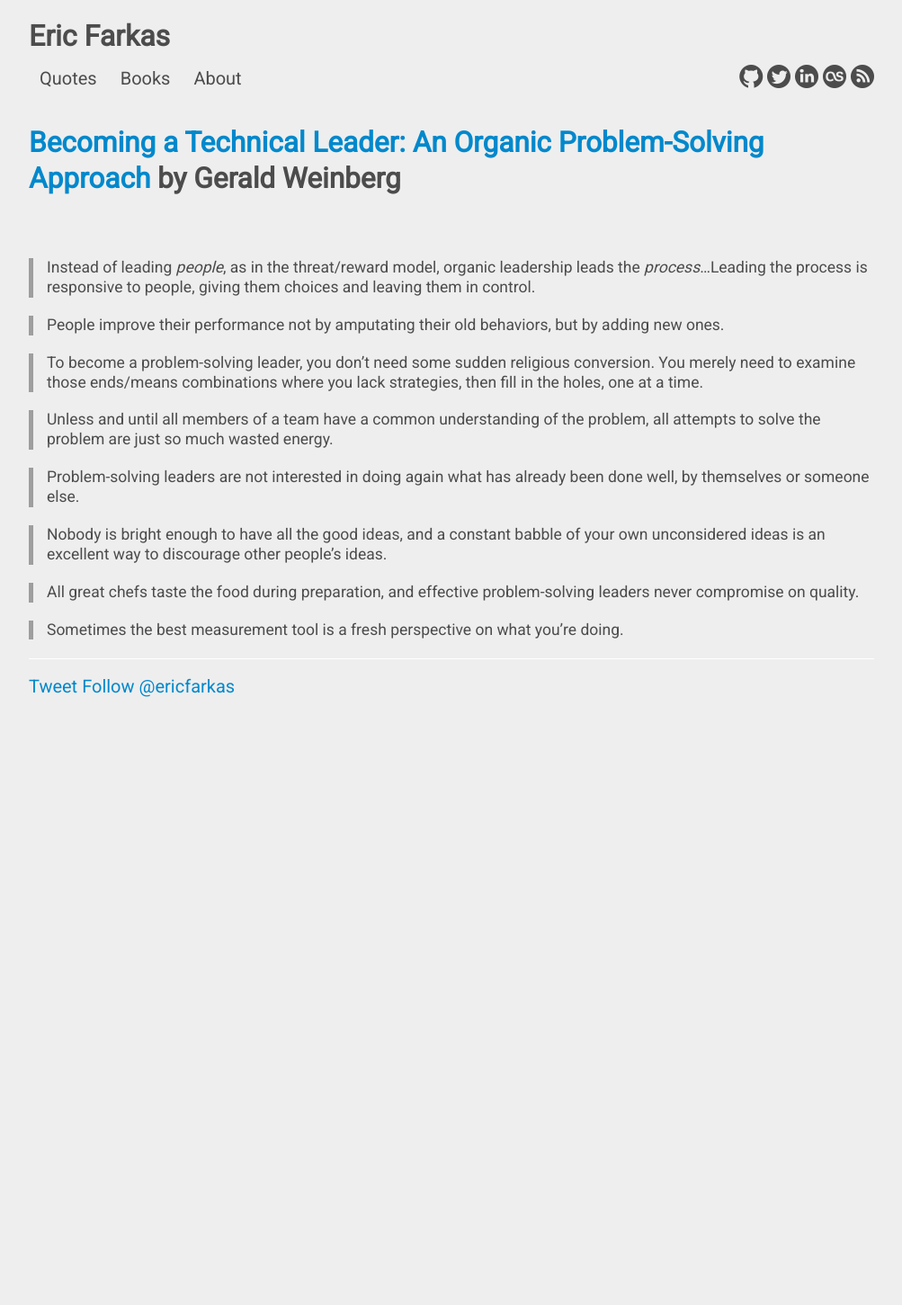
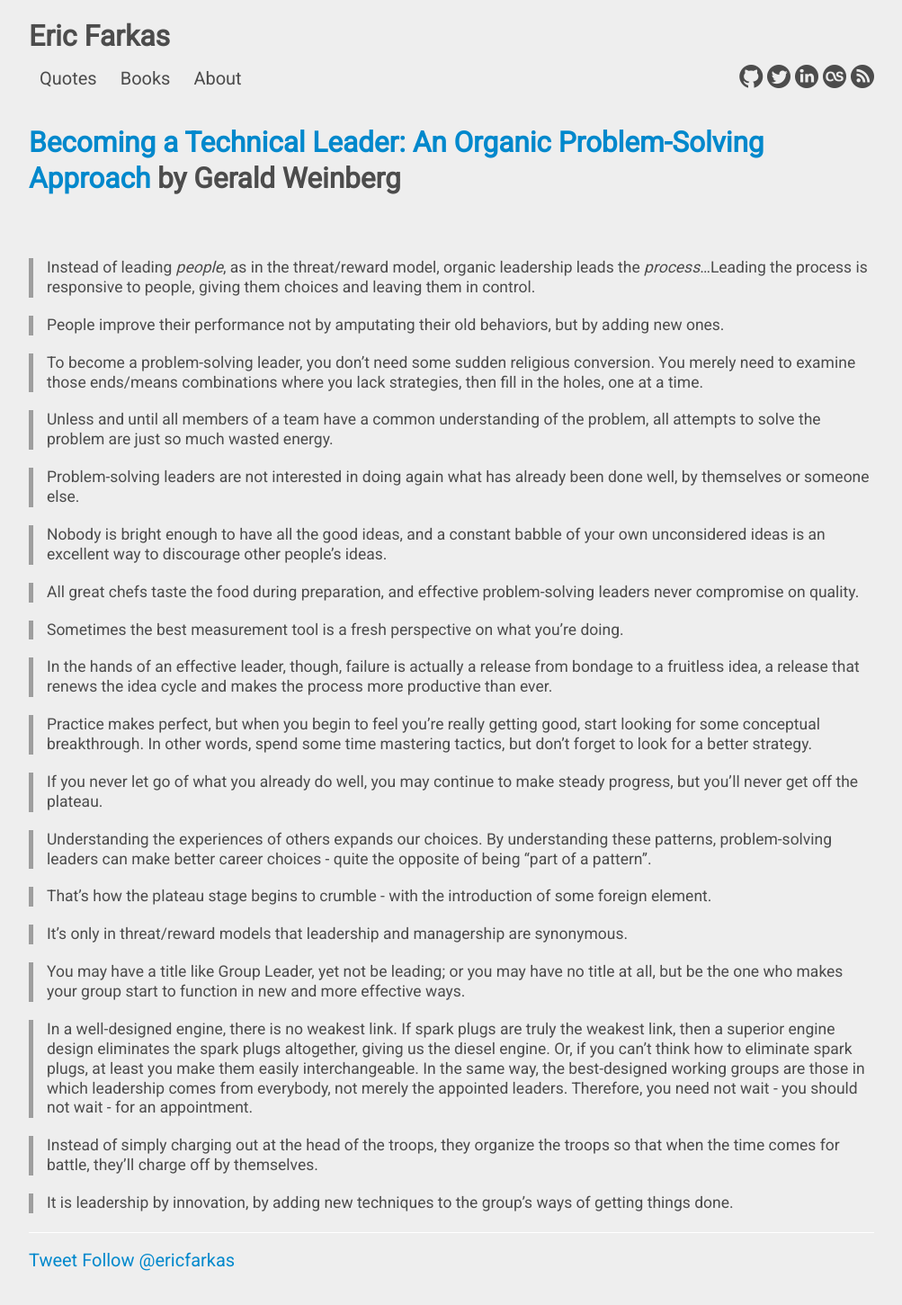
Before and after one commit to speric/speric.github.com, a Jekyll site: the page built from books/becoming-a-technical-leader.md, in a window 1280 px wide. Shown: the whole page at 90% size, without its empty margins (138-1141 px from the left). Built offline with Jekyll 4.4.1, drawn with Linux system fonts in a browser that asks for light colours; some web fonts are replaced; comment, search, counter and statistics services are not loaded; before the commit the page ends 900 px from its top, so only the background shows below that.

Commit message:
Weinberg quotes

```diff
--- a/books/becoming-a-technical-leader.md
+++ b/books/becoming-a-technical-leader.md
@@ -34,3 +34,41 @@ own unconsidered ideas is an excellent way to discourage other people's ideas.
 leaders never compromise on quality.
 
 > Sometimes the best measurement tool is a fresh perspective on what you're doing.
+
+> In the hands of an effective leader, though, failure is actually a release from
+bondage to a fruitless idea, a release that renews the idea cycle and makes the
+process more productive than ever.
+
+> Practice makes perfect, but when you begin to feel you're really getting good,
+start looking for some conceptual breakthrough. In other words, spend some time
+mastering tactics, but don't forget to look for a better strategy.
+
+> If you never let go of what you already do well, you may continue to make steady
+progress, but you'll never get off the plateau.
+
+> Understanding the experiences of others expands our choices. By understanding these
+patterns, problem-solving leaders can make better career choices - quite the
+opposite of being "part of a pattern".
+
+> That's how the plateau stage begins to crumble - with the introduction of some
+foreign element.
+
+> It's only in threat/reward models that leadership and managership are synonymous.
+
+> You may have a title like Group Leader, yet not be leading; or you may have no
+title at all, but be the one who makes your group start to function in new and more
+effective ways.
+
+> In a well-designed engine, there is no weakest link. If spark plugs are truly the
+weakest link, then a superior engine design eliminates the spark plugs altogether,
+giving us the diesel engine. Or, if you can't think how to eliminate spark plugs,
+at least you make them easily interchangeable. In the same way, the best-designed
+working groups are those in which leadership comes from everybody, not merely the
+appointed leaders. Therefore, you need not wait - you should not wait - for an
+appointment.
+
+> Instead of simply charging out at the head of the troops, they organize the troops
+so that when the time comes for battle, they'll charge off by themselves.
+
+> It is leadership by innovation, by adding new techniques to the group's ways of
+getting things done.
```
